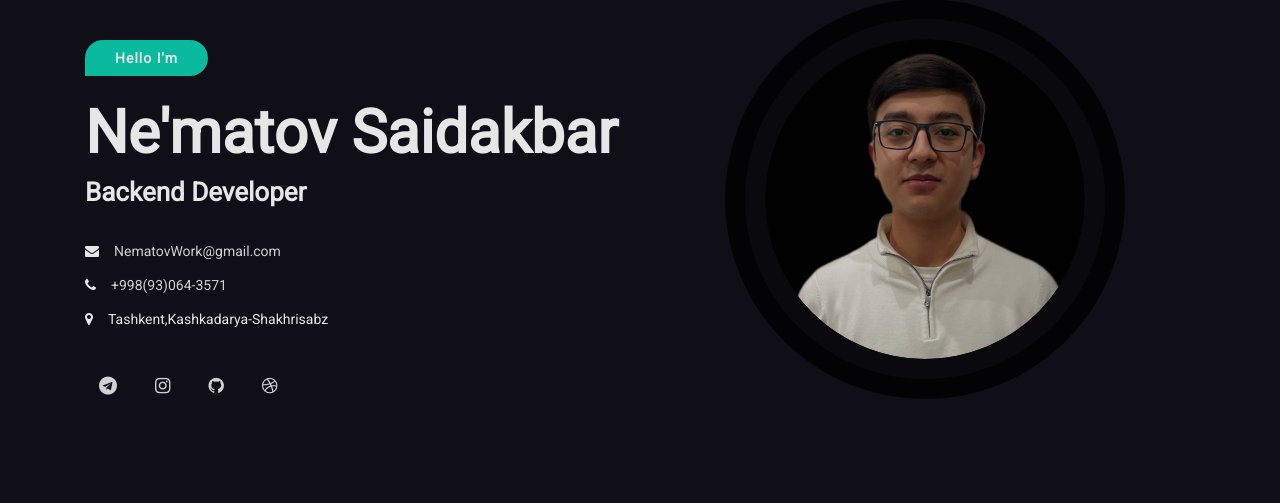
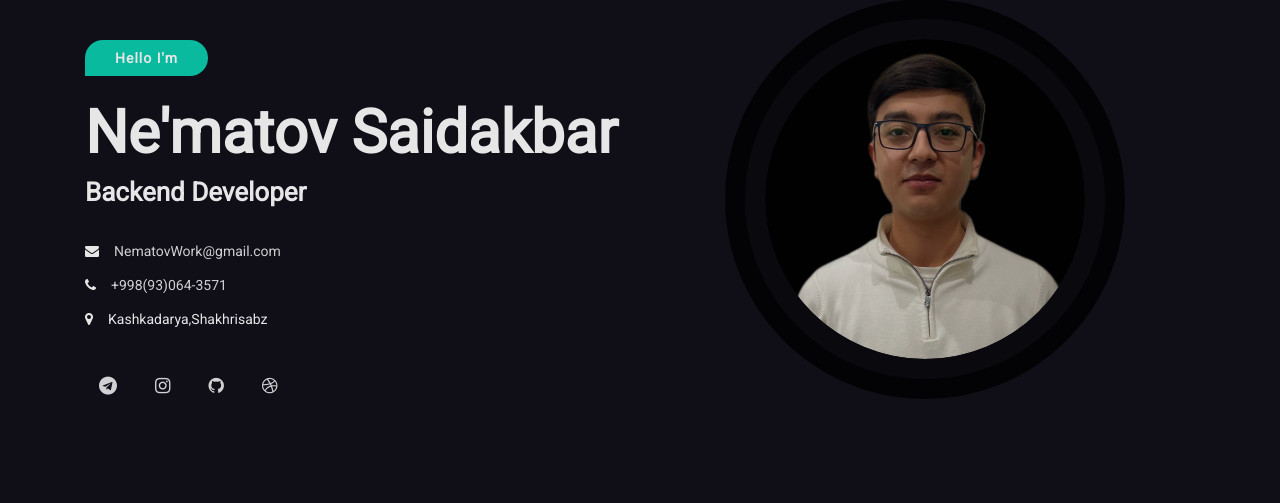
Before and after one commit to nematov-dev/portfolio-project, a Django app: page / in a window 1280 px wide. Shown: the part 234-737 px from the top of the page. Run offline with Django 5.2, Linux system fonts and the light colour scheme; data that the repository does not hold is empty; some libraries are stand-ins or nearby versions.

Commit message:
Uodate home.html

```diff
--- a/templates/pages/home.html
+++ b/templates/pages/home.html
@@ -17,7 +17,7 @@
                         <ul>
                             <li class="wow fadeInUp" data-wow-duration="0.8s" data-wow-delay="0.4s"><i class="fa fa-envelope"></i><a href="mailto:">NematovWork@gmail.com</a></li>
                             <li class="wow fadeInUp" data-wow-duration="0.8s" data-wow-delay="0.5s"><i class="fa fa-phone"></i><a href="callto:">+998(93)064-3571</a></li>
-                            <li class="wow fadeInUp" data-wow-duration="0.8s" data-wow-delay="0.6s"><i class="fa fa-map-marker"></i><address>{% trans 'Tashkent,Kashkadarya-Shakhrisabz' %}</address></li>
+                            <li class="wow fadeInUp" data-wow-duration="0.8s" data-wow-delay="0.6s"><i class="fa fa-map-marker"></i><address>{% trans 'Kashkadarya,Shakhrisabz' %}</address></li>
                         </ul>
 
                         <ul class="social-icon wow fadeInUp" data-wow-duration="0.8s" data-wow-delay="0.7s">
```
